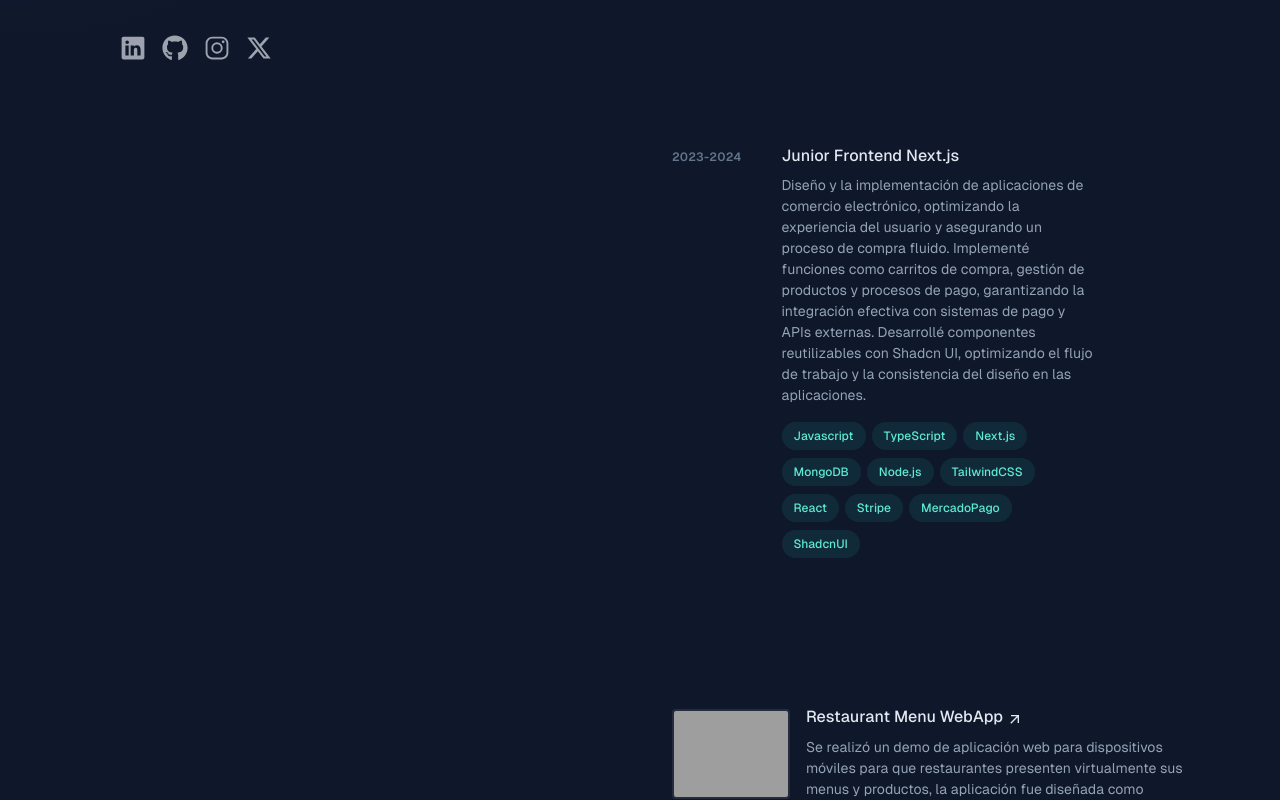
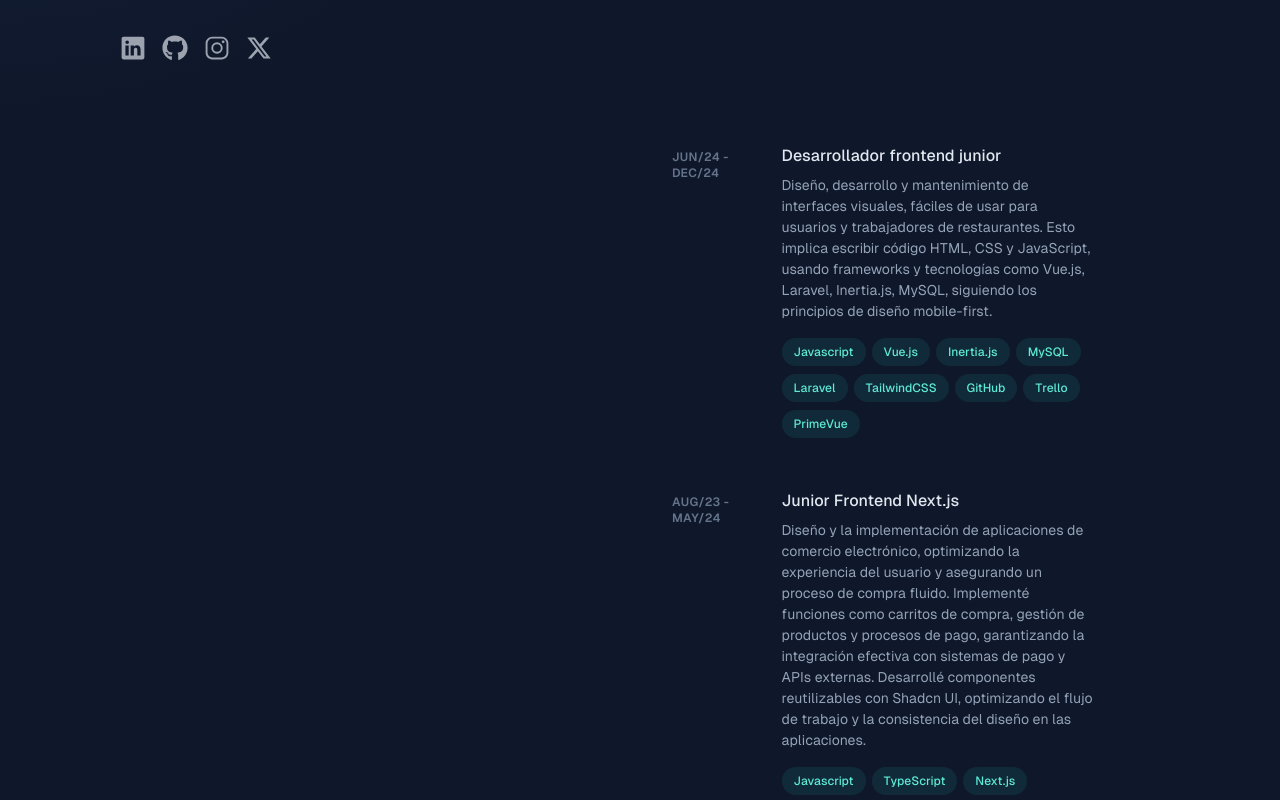
Before and after one commit to safanador/Portfolio, a Next.js app: page / in a window 1280 px wide. Shown: the part 509-1309 px from the top of the page. Built offline with nearby package versions, Linux system fonts and the light colour scheme; grey boxes are pictures that could not be loaded.

Commit message:
experience added

```diff
--- a/app/page.tsx
+++ b/app/page.tsx
@@ -16,6 +16,7 @@ export default function Home() {
   const projectRef = useRef<HTMLDivElement | null>(null);
   const [mousePosition, setMousePosition] = useState({x: 0, y: 0})
   const stack = ["Javascript", "TypeScript", "Next.js", "MongoDB", "Node.js","TailwindCSS","React","Stripe", "MercadoPago","ShadcnUI"];
+  const stackResTech = ["Javascript", "Vue.js", "Inertia.js", "MySQL", "Laravel","TailwindCSS","GitHub","Trello","PrimeVue"];
   const stackRentalProject = ["Javascript", "TypeScript", "Next.js", "MongoDB", "Shadcn","TailwindCSS","Node.Js","React"];
   const stackEcommerceProject = ["TypeScript", "Next.js", "Sanity.io", "Shadcn","TailwindCSS","Stripe","React"];
   const stackEnterviewProject = ["Vue 3", "Node.js", "Express.js", "MongoDB","TailwindCSS"];
@@ -166,7 +167,14 @@ export default function Home() {
           <div>
             <ol className="group/list">
               <li className="mb-12">
-                <JobExperience startDate="2023" endDate="2024" title="Junior Frontend Next.js" description="Diseño y la implementación de aplicaciones de comercio electrónico, optimizando la experiencia del usuario y asegurando un proceso de compra fluido. Implementé funciones como carritos de compra, gestión de productos y procesos de pago, garantizando la integración efectiva con sistemas de pago y APIs externas. Desarrollé componentes reutilizables con Shadcn UI, optimizando el flujo de trabajo y la consistencia del diseño en las aplicaciones."
+                <JobExperience startDate="Jun/24 " endDate=" Dec/24" title="Desarrollador frontend junior" description="Diseño, desarrollo y mantenimiento de interfaces visuales, fáciles de usar para usuarios y trabajadores de
+                restaurantes. Esto implica escribir código HTML, CSS y JavaScript, usando
+                frameworks y tecnologías como Vue.js, Laravel, Inertia.js, MySQL, siguiendo los principios
+                de diseño mobile-first."
+                stack={stackResTech}/>
+              </li>
+              <li className="mb-12">
+                <JobExperience startDate="Aug/23 " endDate=" May/24" title="Junior Frontend Next.js" description="Diseño y la implementación de aplicaciones de comercio electrónico, optimizando la experiencia del usuario y asegurando un proceso de compra fluido. Implementé funciones como carritos de compra, gestión de productos y procesos de pago, garantizando la integración efectiva con sistemas de pago y APIs externas. Desarrollé componentes reutilizables con Shadcn UI, optimizando el flujo de trabajo y la consistencia del diseño en las aplicaciones."
                 stack={stack}/>
               </li>
             </ol>
```
